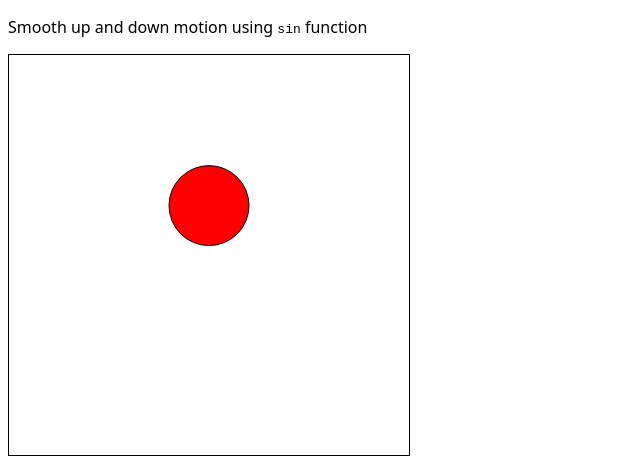
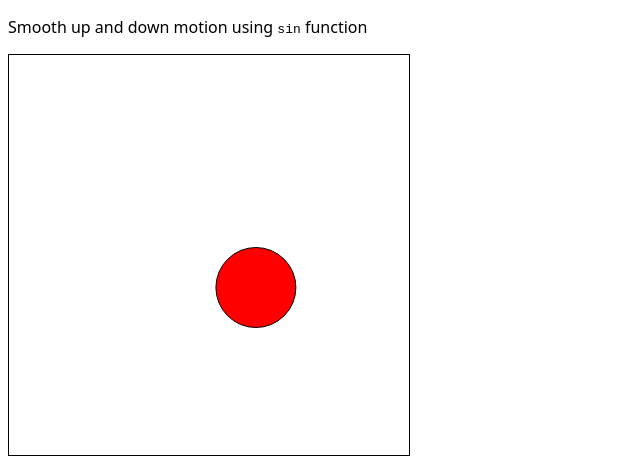
Before and after one commit to antonioJASR/html5-animation, a plain HTML site: page examples/ch03/02-bobbing-1.html in a window 1280 px wide. Shown: the whole page, without its empty margins (0-640 px from the left). Drawn offline with Linux system fonts and the light colour scheme.

Commit message:
bobbling using x and y axis

```diff
--- a/examples/ch03/02-bobbing-1.html
+++ b/examples/ch03/02-bobbing-1.html
@@ -28,20 +28,21 @@
     const context = canvas.getContext('2d');
     const ball = new Ball();
 
+    const centerY = 200;
+    const centerX = canvas.width / 2;
     let angle = 0;
-    let centerY = 200;
     let range  = 50;
-    let speed = 0.05;
-
-    ball.x = canvas.width / 2;
+    let yspeed = 0.05;
+    let xspeed = 1;
 
     function drawFrame() {
       window.requestAnimationFrame(drawFrame, canvas);
       context.clearRect(0, 0, canvas.width, canvas.height);
 
+      ball.x = centerX + Math.sin(angle / 2) * range;
       // sin magic!!!
       ball.y = centerY  + Math.sin(angle) * range;
-      angle += 0.1;
+      angle += yspeed;
       ball.draw(context);
     }
 
```
